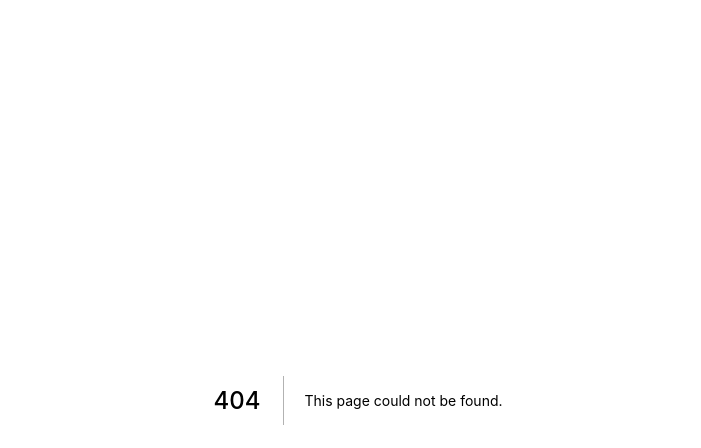
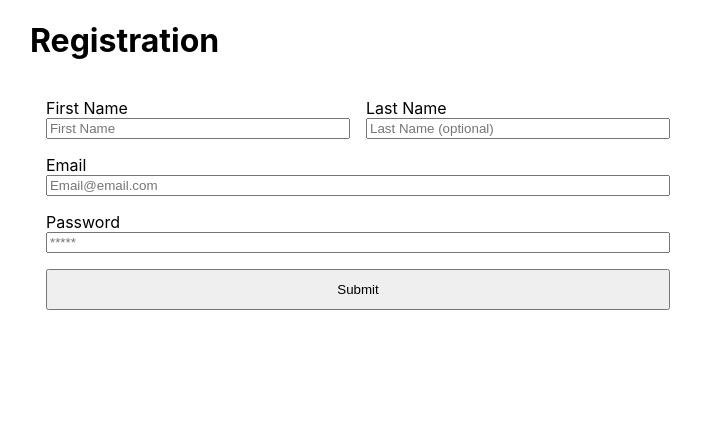
Before and after one commit to sisyphean-cabal/bm8_frontend, a Next.js app: page /signup in a window 1280 px wide. Before the commit this address had no page. Shown: the top 448 px of the page, without its empty margins (282-983 px from the left). Built offline with nearby package versions, Linux system fonts and the light colour scheme.

Commit message:
add formik and a signup form demo

```diff
--- a/package.json
+++ b/package.json
@@ -8,6 +8,7 @@
     "lint": "next lint"
   },
   "dependencies": {
+    "formik": "^2.2.9",
     "next": "12.0.7",
     "react": "17.0.2",
     "react-dom": "17.0.2"
--- /dev/null
+++ b/pages/signup.tsx
@@ -0,0 +1,64 @@
+import React from 'react'
+import {
+  Formik,
+  FormikHelpers,
+  FormikProps,
+  Form,
+  Field,
+  FieldProps,
+} from 'formik';
+import styles from '../styles/registration.module.css'
+
+
+interface MyFormValues {
+  firstName: string;
+  lastName: string;
+  email: string;
+  password: string;
+}
+
+// function Registration() {
+//   return(
+//     <main>
+//       <Form
+//     </main>
+//   )
+// }
+const Registration: React.FC<{}> = () => {
+  const initialValues: MyFormValues = { firstName: '', lastName: '', email: '', password: '' };
+  return (
+    <main className={styles.page}>
+      <h1>Registration</h1>
+      <Formik
+        initialValues={initialValues}
+        onSubmit={(values, actions) => {
+          console.log({ values, actions });
+          alert(JSON.stringify(values, null, 2));
+          actions.setSubmitting(false);
+        }}
+      >
+        <Form className={styles.form}>
+          <div className={`${styles.inputWrapper} ${styles.firstName}`}>
+            <label htmlFor="firstName" >First Name</label>
+            <Field id="firstName" type="text" name="firstName" placeholder="First Name" />
+          </div>
+          <div className={`${styles.inputWrapper} ${styles.lastName}`}>
+            <label htmlFor="lastName">Last Name</label>
+            <Field id="lastName" type="text" name="lastName" placeholder="Last Name (optional)" />
+          </div>
+          <div className={`${styles.inputWrapper} ${styles.email}`}>
+            <label htmlFor="email">Email</label>
+            <Field id="email" type="email" name="email" placeholder="Email@email.com" />
+          </div>
+          <div className={`${styles.inputWrapper} ${styles.password}`}>
+            <label htmlFor="password">Password</label>
+            <Field type="password" id="password" name="password" placeholder="*****" />
+          </div>
+          <button className={styles.submit} type="submit">Submit</button>
+        </Form>
+      </Formik>
+    </main>
+  );
+};
+
+export default Registration
--- /dev/null
+++ b/styles/registration.module.css
@@ -0,0 +1,48 @@
+/* https://www.joshwcomeau.com/css/full-bleed/ */
+.page {
+  display: grid;
+  grid-template-columns: 1fr min(65ch, 100%) 1fr;
+}
+
+.page > * {
+  grid-column: 2;
+}
+.full-bleed {
+  width: 100%;
+  grid-column: 1 / 4;
+}
+
+/* Form Grid */
+/* https://grid.layoutit.com/ */
+.form {
+
+  display: flex;
+  flex-direction: column;
+  padding: 1rem;
+  gap: 1rem;
+}
+
+@media only screen and (min-width: 768px) {
+  .form{
+    display: grid;
+    grid-template-columns: 1fr 1fr;
+    grid-template-rows: 1fr 1fr 1fr 1fr;
+    gap: 1rem;
+    grid-template-areas:
+      "firstName lastName"
+      "email email"
+      "password password"
+      "submit submit";
+    }
+}
+
+.inputWrapper {
+  display: flex;
+  flex-direction: column;
+}
+
+.firstName { grid-area: firstName; }
+.lastName { grid-area: lastName; }
+.email { grid-area: email; }
+.password { grid-area: password; }
+.submit {grid-area: submit;}
```
Also changed, not shown: 1 other file (tests, documents, lock files or other folders).
